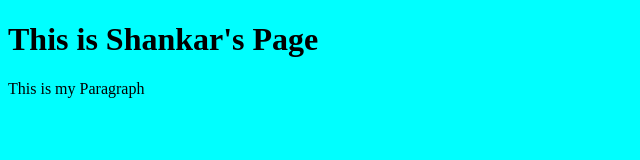
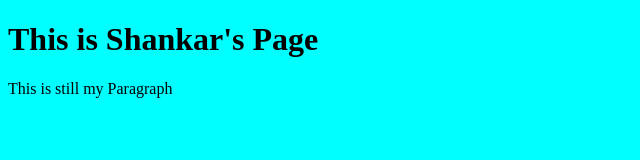
Before and after one commit to shankarsigdel/ShankarWebPage, a plain HTML site: page index.html in a window 1280 px wide. Shown: the full height of the page, 0-640 px from the left. Drawn offline with Linux system fonts and the light colour scheme.

Commit message:
updated p

```diff
--- a/index.html
+++ b/index.html
@@ -12,7 +12,7 @@
 <body>
 
     <h1>This is Shankar's Page</h1>
-    <p>This is my Paragraph</p>
+    <p>This is still my Paragraph</p>
 
 </body>
 
```
